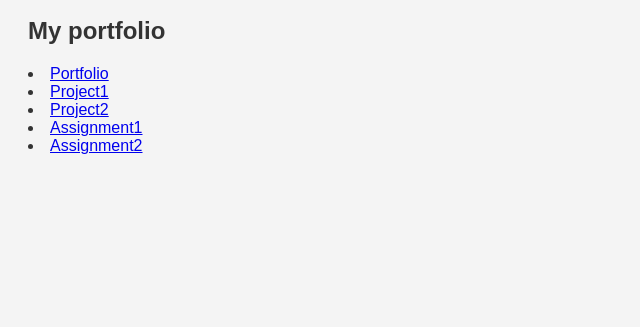
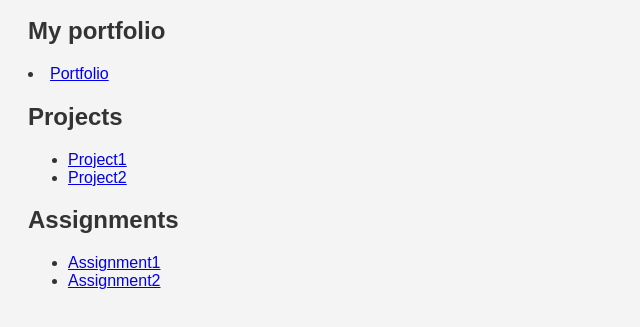
Before and after one commit to easyints05/easyints05.github.io, a plain HTML site: page index.html in a window 1280 px wide. Shown: the part 129-456 px from the top of the page, without its empty margins (0-640 px from the left). Drawn offline with Linux system fonts and the light colour scheme.

Commit message:
portfolio came

```diff
--- a/index.html
+++ b/index.html
@@ -24,20 +24,17 @@
   <p>This is Akshaya Sakhineti, Full Stack Web Developer</p>
 
   <h2>My portfolio</h2>
-  <li>
-  <a href="/portfolio/pf.html" target="_blank">Portfolio</a><br>
-  </li>
-   <li>
-  <a href="/p1/p1.html" target="_blank">Project1</a><br>
-  </li>
-   <li>
-  <a href="/p2/p2.html" target="_blank">Project2</a><br>
-  </li>
-   <li>
-  <a href="/a1/a1.html" target="_blank">Assignment1</a><br>
-  </li>
-   <li>
-  <a href="/a2/a2.html" target="_blank">Assignment2</a><br>
-  </li>
+  <li>  <a href="akshayaspf.netlify.app">Portfolio</a><br>  </li>
+  <h2>Projects</h2>
+  <ul>
+   <li>  <a href="/p1/p1.html">Project1</a><br>  </li>
+   <li> <a href="/p2/p2.html">Project2</a><br>  </li>
+  </ul>
+
+  <h2> Assignments</h2>
+  <ul>
+   <li><a href="/a1/a1.html">Assignment1</a><br></li>
+   <li><a href="/a2/a2.html">Assignment2</a><br></li>
+  </ul>
 </body>
 </html>
```
